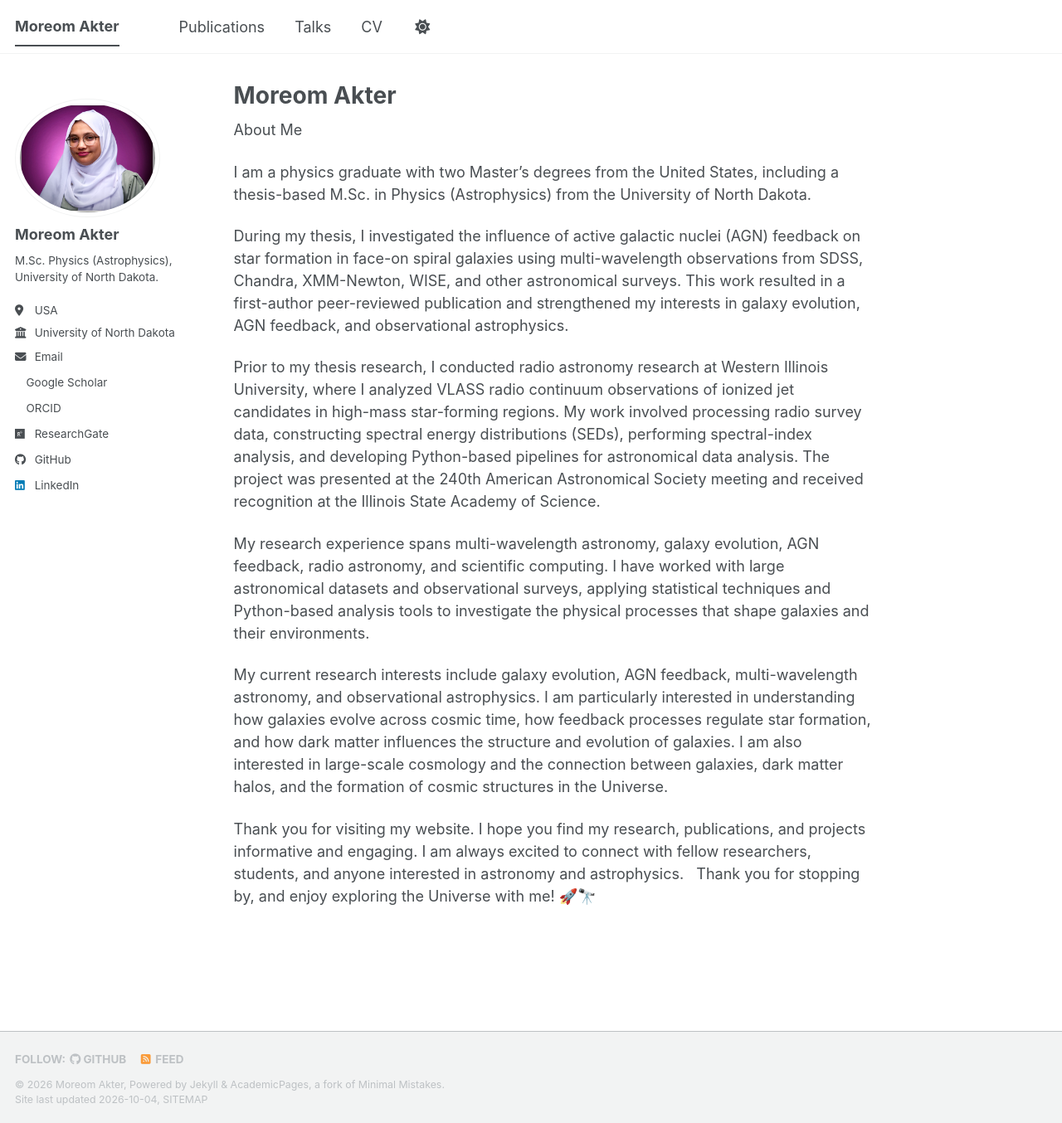
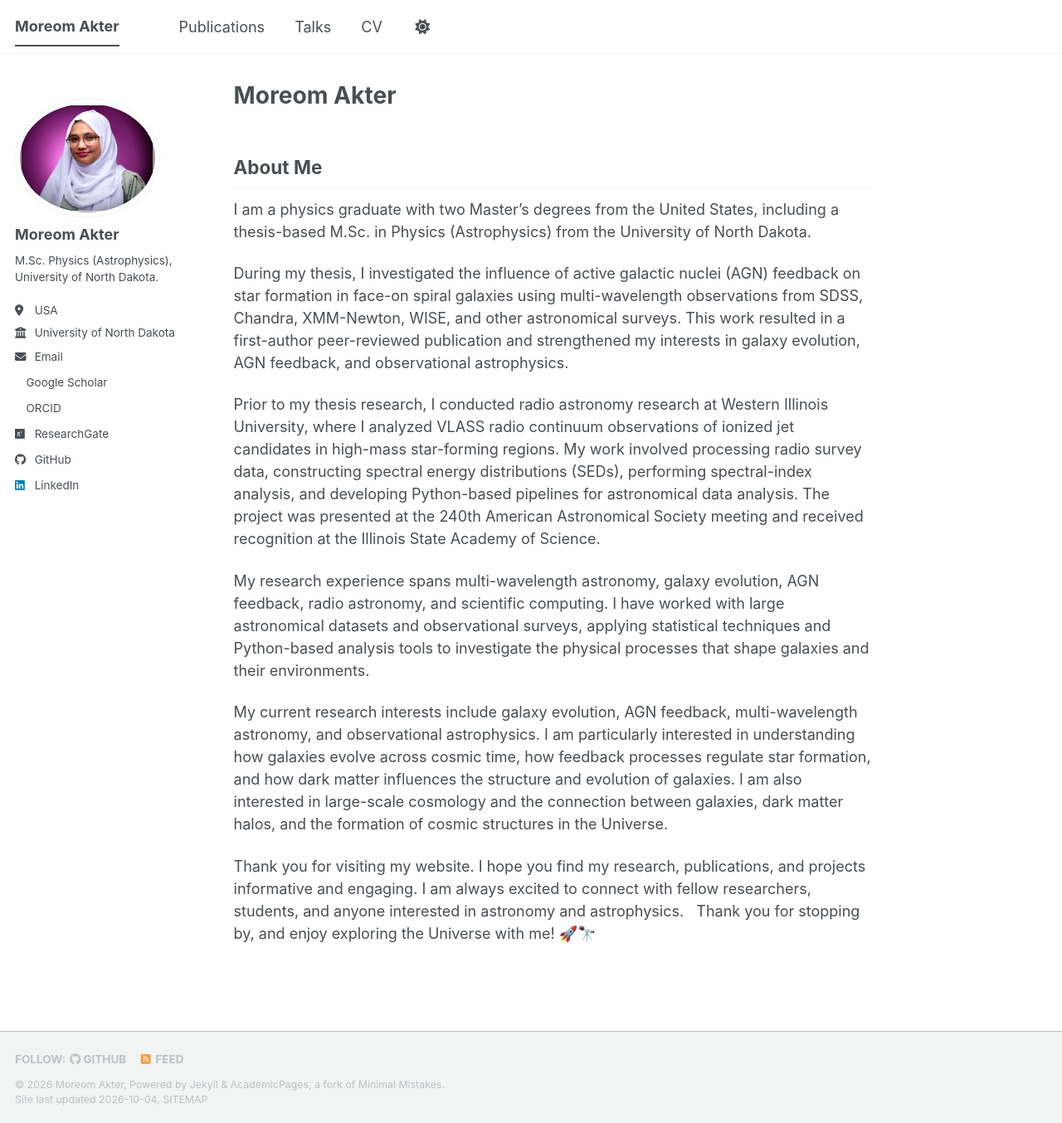
Before and after one commit to Moreom/Moreom.github.io, a Jekyll site: the page built from _pages/about.md, in a window 1280 px wide and 1354 px high. Shown: the whole window at 83% size. Built offline with Jekyll 4.4.1, drawn with Linux system fonts in a browser that asks for light colours; a style sheet for code colours, icons or effects is not loaded.

```diff
--- a/_pages/about.md
+++ b/_pages/about.md
@@ -7,7 +7,7 @@ redirect_from:
   - /about.html
 ---
 
-About Me
+## About Me
 
 I am a physics graduate with two Master's degrees from the United States, including a thesis-based M.Sc. in Physics (Astrophysics) from the University of North Dakota.
 
```
